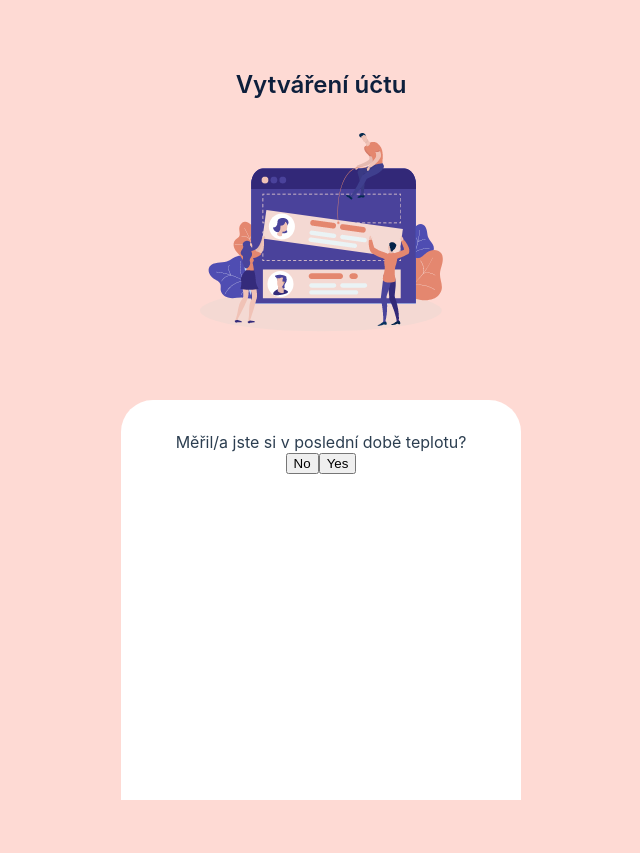
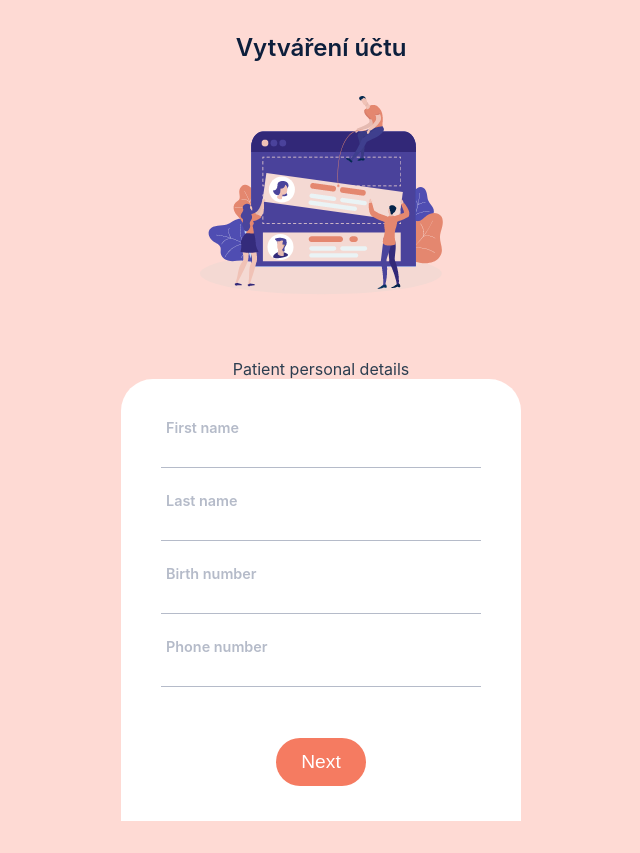
Before and after one commit to Smart-Triage/smart-triage, a Vue app: page /home in a window 1280 px wide. Both pictures are taken after a click on the button "Add patient". Shown: the whole page, without its empty margins (319-959 px from the left). Before the commit the page ends 800 px from the top, so only its background shows below. Built offline with nearby package versions, Linux system fonts and the light colour scheme; what vue-head, vue-uuid would draw is missing.

Commit message:
Form fixes

```diff
--- /dev/null
+++ b/src/components/PatientForm.vue
@@ -0,0 +1,129 @@
+<template>
+  <form class="container" @submit="formSubmit">
+    <div>
+      <label class="floating-label">First name</label>
+      <input
+        placeholder=""
+        class="form-input"
+        type="text"
+        :value="currentPatient.firstName"
+        required
+        @input="
+          setCurrentPatientValueByKey({
+            key: 'firstName',
+            value: $event.target.value
+          })
+        "
+      />
+
+      <label class="floating-label">Last name</label>
+      <input
+        placeholder=""
+        class="form-input"
+        type="text"
+        :value="currentPatient.lastName"
+        required
+        @input="
+          setCurrentPatientValueByKey({
+            key: 'lastName',
+            value: $event.target.value
+          })
+        "
+      />
+
+      <label class="floating-label">Birth number</label>
+      <input
+        placeholder=""
+        class="form-input"
+        type="text"
+        :value="currentPatient.birthNumber"
+        required
+        @input="
+          setCurrentPatientValueByKey({
+            key: 'birthNumber',
+            value: $event.target.value
+          })
+        "
+      />
+
+      <label class="floating-label">Phone number</label>
+      <input
+        placeholder=""
+        class="form-input"
+        type="tel"
+        :value="currentPatient.phoneNumber"
+        required
+        @input="
+          setCurrentPatientValueByKey({
+            key: 'phoneNumber',
+            value: $event.target.value
+          })
+        "
+      />
+    </div>
+    <button type="submit" class="link btn-primary">Next</button>
+  </form>
+</template>
+
+<script>
+import { mapMutations, mapGetters } from 'vuex'
+
+export default {
+  computed: {
+    ...mapGetters('patients', ['currentPatient'])
+  },
+  methods: {
+    ...mapMutations('patients', ['setCurrentPatientValueByKey']),
+    formSubmit(e) {
+      e.preventDefault()
+      this.$emit('next')
+    }
+  }
+}
+</script>
+
+<style lang="scss" scoped>
+@import '@/theme/variables.scss';
+@import '@/theme/general.scss';
+
+.container {
+  display: flex;
+  flex-direction: column;
+  align-self: flex-end;
+  width: 100vw;
+  align-items: center;
+  margin: 0 auto;
+  background-color: white;
+  border-radius: 2em 2em 0 0;
+  max-width: 400px;
+  padding: 0 0 2em 0;
+
+  div {
+    display: flex;
+    flex-direction: column;
+    align-items: center;
+    margin: 2em 0;
+
+    .floating-label {
+      display: flex;
+      align-self: flex-start;
+      margin: 0.5rem 0.5rem 0 0.5rem;
+      padding-left: 5px;
+      font-size: 0.9em;
+      font-weight: 600;
+      color: $secondary-text-color;
+    }
+
+    .form-input {
+      margin: 0 0.5rem 1rem 0.5rem;
+      padding-left: 5px;
+      height: 2rem;
+      width: 20rem;
+      outline: none;
+      font: inherit;
+      border-width: 0 0 1px 0;
+      border-color: $secondary-text-color;
+    }
+  }
+}
+</style>
--- a/src/components/Stepper.vue
+++ b/src/components/Stepper.vue
@@ -7,6 +7,13 @@
       :class="{ hidden: step.order !== currentStepNum }"
     >
       {{ step.question }}
+
+      <div v-if="step.order === '0'">
+        <PatientForm
+          v-if="currentStepNum === '0'"
+          @next="next(null)"
+        ></PatientForm>
+      </div>
 
       <div v-if="step.answerType === 'boolean'" class="boolean-answer-button">
         <button
@@ -78,12 +85,20 @@
 
 <script>
 import { mapGetters, mapMutations } from 'vuex'
+import PatientForm from './PatientForm'
 
 export default {
+  components: { PatientForm },
   data: () => ({
-    currentStepNum: '1',
-    visitedSteps: ['1'],
+    currentStepNum: '0',
+    visitedSteps: ['0'],
     steps: [
+      {
+        order: '0',
+        question: 'Patient personal details',
+        answerType: 'form',
+        next: '1'
+      },
       {
         order: '1',
         question: 'Měřil/a jste si v poslední době teplotu?',
@@ -165,8 +180,7 @@ export default {
         order: '6',
         question: 'Byl/a jste v poslední době v zahraničí?',
         answerType: 'boolean',
-        nextIfPositive: '6.1',
-        nextIfNegative: '7'
+        next: '7'
       },
       {
         order: '7',
@@ -186,21 +200,21 @@ export default {
       return this.currentStepNum === '7'
     },
     isFirst() {
-      return this.currentStepNum === '1'
+      return this.currentStepNum === '0'
     }
   },
   mounted() {
     if (!this.currentPatient.visitedSteps) {
       this.setCurrentPatientValueByKey({
         key: 'visitedSteps',
-        value: ['1']
+        value: ['0']
       })
     } else if (this.currentPatient.visitedSteps.indexOf('end') > -1) {
-      this.visitedSteps = ['1']
-      this.currentStepNum = '1'
+      this.visitedSteps = ['0']
+      this.currentStepNum = '0'
       this.setCurrentPatientValueByKey({
         key: 'visitedSteps',
-        value: ['1']
+        value: ['0']
       })
     } else {
       this.visitedSteps = this.currentPatient.visitedSteps
@@ -240,6 +254,7 @@ export default {
                 this.currentStep.nextIfNegative || this.currentStep.next
             break
 
+          case 'object':
           case 'string':
             this.currentStep.answer = answer
             this.currentStepNum = this.currentStep.next
--- a/src/store/patients/patients.actions.js
+++ b/src/store/patients/patients.actions.js
@@ -11,7 +11,6 @@ export default {
         (state.patients.length >= 1 &&
           Object.keys(state.patients[state.patients.length - 1]).length > 1)
       ) {
-        console.log('creating new patient')
         const newPatient = {
           id: uuidv4()
         }
--- a/src/store/patients/patients.mutations.js
+++ b/src/store/patients/patients.mutations.js
@@ -11,15 +11,12 @@ export default {
     (state.currentPatientId = patientId),
 
   setCurrentPatientValueByKey: (state, { key, value }) => {
-    console.log(key, value)
     const p = find(
       state.patients,
       patient => patient.id === state.currentPatientId
     )
-    console.log('before: ', p)
 
     p[key] = value
-    console.log('after: ', p)
 
     return (find(
       state.patients,
--- a/src/views/Form.vue
+++ b/src/views/Form.vue
@@ -6,96 +6,16 @@
       </h1>
       <img src="@/assets/img/form-page-top.png" alt="" />
     </div>
+
     <Stepper></Stepper>
-    <!--<form class="container" @submit="formSubmit">
-      <div>
-        <label class="floating-label">First name</label>
-        <input
-          placeholder=""
-          class="form-input"
-          type="text"
-          :value="currentPatient.firstName"
-          required
-          @input="
-            setCurrentPatientValueByKey({
-              key: 'firstName',
-              value: $event.target.value
-            })
-          "
-        />
-
-        <label class="floating-label">Last name</label>
-        <input
-          placeholder=""
-          class="form-input"
-          type="text"
-          :value="currentPatient.lastName"
-          required
-          @input="
-            setCurrentPatientValueByKey({
-              key: 'lastName',
-              value: $event.target.value
-            })
-          "
-        />
-
-        <label class="floating-label">Birth number</label>
-        <input
-          placeholder=""
-          class="form-input"
-          type="text"
-          :value="currentPatient.birthNumber"
-          required
-          @input="
-            setCurrentPatientValueByKey({
-              key: 'birthNumber',
-              value: $event.target.value
-            })
-          "
-        />
-
-        <label class="floating-label">Phone number</label>
-        <input
-          placeholder=""
-          class="form-input"
-          type="tel"
-          :value="currentPatient.phoneNumber"
-          required
-          @input="
-            setCurrentPatientValueByKey({
-              key: 'phoneNumber',
-              value: $event.target.value
-            })
-          "
-        />
-      </div>
-      <button type="submit" class="link btn-primary">Next</button>
-    </form>-->
   </div>
 </template>
 
 <script>
-import { mapState, mapActions, mapMutations, mapGetters } from 'vuex'
 import Stepper from '../components/Stepper'
 
 export default {
-  components: { Stepper },
-  computed: {
-    ...mapState('patients', ['patients']),
-    ...mapGetters('patients', ['currentPatient'])
-  },
-  methods: {
-    ...mapActions('patients', [
-      'createNewPatient',
-      'clearCurrentPatient',
-      'deletePatientById'
-    ]),
-    ...mapMutations('patients', ['setCurrentPatientValueByKey']),
-    formSubmit(e) {
-      e.preventDefault()
-      this.$router.push('/summary')
-    }
-  }
+  components: { Stepper }
 }
 </script>
 
@@ -118,45 +38,5 @@ export default {
       margin: 0 0 2em 0;
     }
   }
-  .container {
-    display: flex;
-    flex-direction: column;
-    align-self: flex-end;
-    width: 100vw;
-    align-items: center;
-    margin: 0 auto;
-    background-color: white;
-    border-radius: 2em 2em 0 0;
-    max-width: 400px;
-    padding: 0 0 2em 0;
-
-    div {
-      display: flex;
-      flex-direction: column;
-      align-items: center;
-      margin: 2em 0;
-
-      .floating-label {
-        display: flex;
-        align-self: flex-start;
-        margin: 0.5rem 0.5rem 0 0.5rem;
-        padding-left: 5px;
-        font-size: 0.9em;
-        font-weight: 600;
-        color: $secondary-text-color;
-      }
-
-      .form-input {
-        margin: 0 0.5rem 1rem 0.5rem;
-        padding-left: 5px;
-        height: 2rem;
-        width: 20rem;
-        outline: none;
-        font: inherit;
-        border-width: 0 0 1px 0;
-        border-color: $secondary-text-color;
-      }
-    }
-  }
 }
 </style>
--- a/src/views/Summary.vue
+++ b/src/views/Summary.vue
@@ -43,7 +43,7 @@ export default {
   methods: {
     ...mapMutations('patients', ['setCurrentPatientValueByKey']),
     edit() {
-      this.setCurrentPatientValueByKey({ key: 'visitedSteps', value: ['1'] })
+      this.setCurrentPatientValueByKey({ key: 'visitedSteps', value: ['0'] })
       this.$router.push('/form')
     }
   }
```
